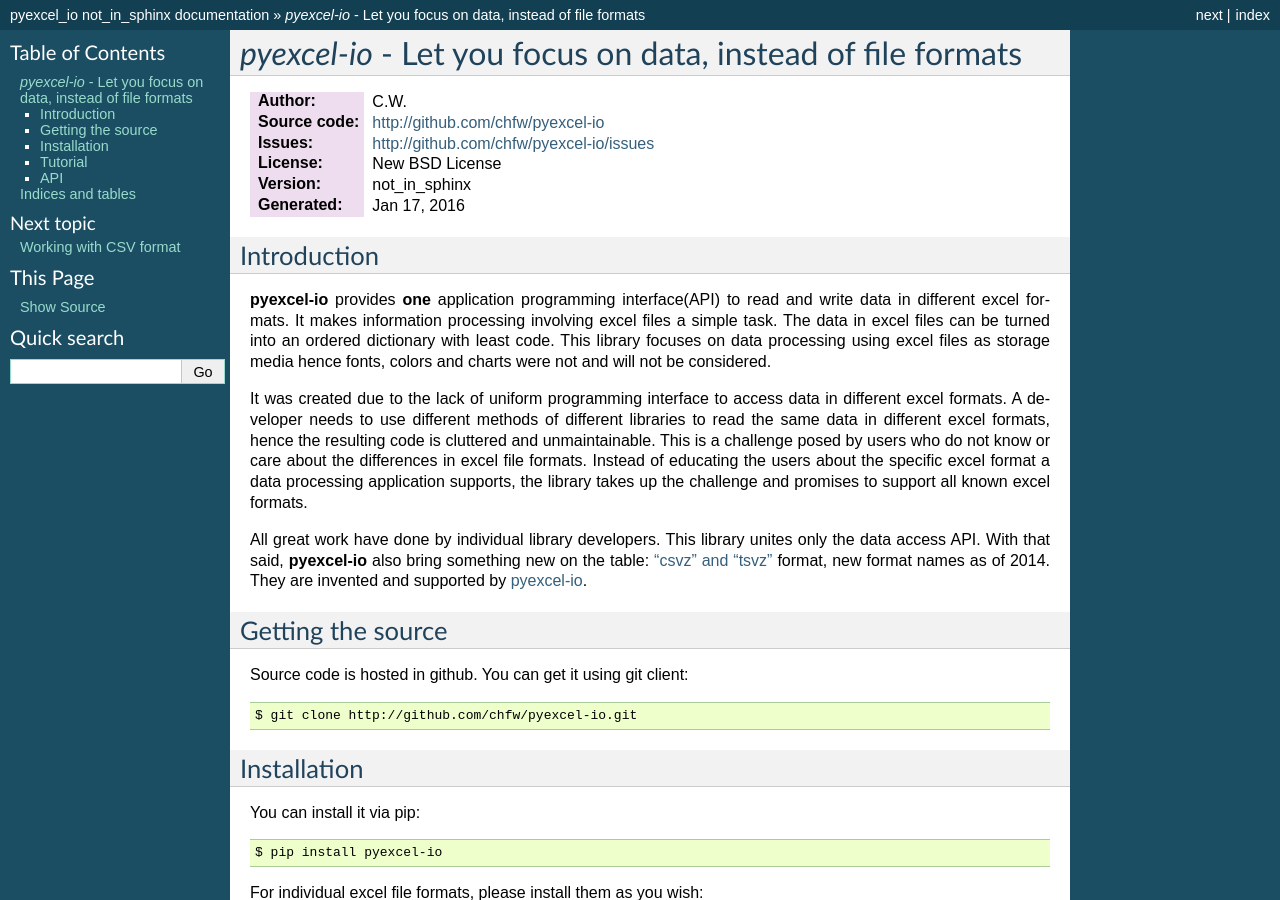
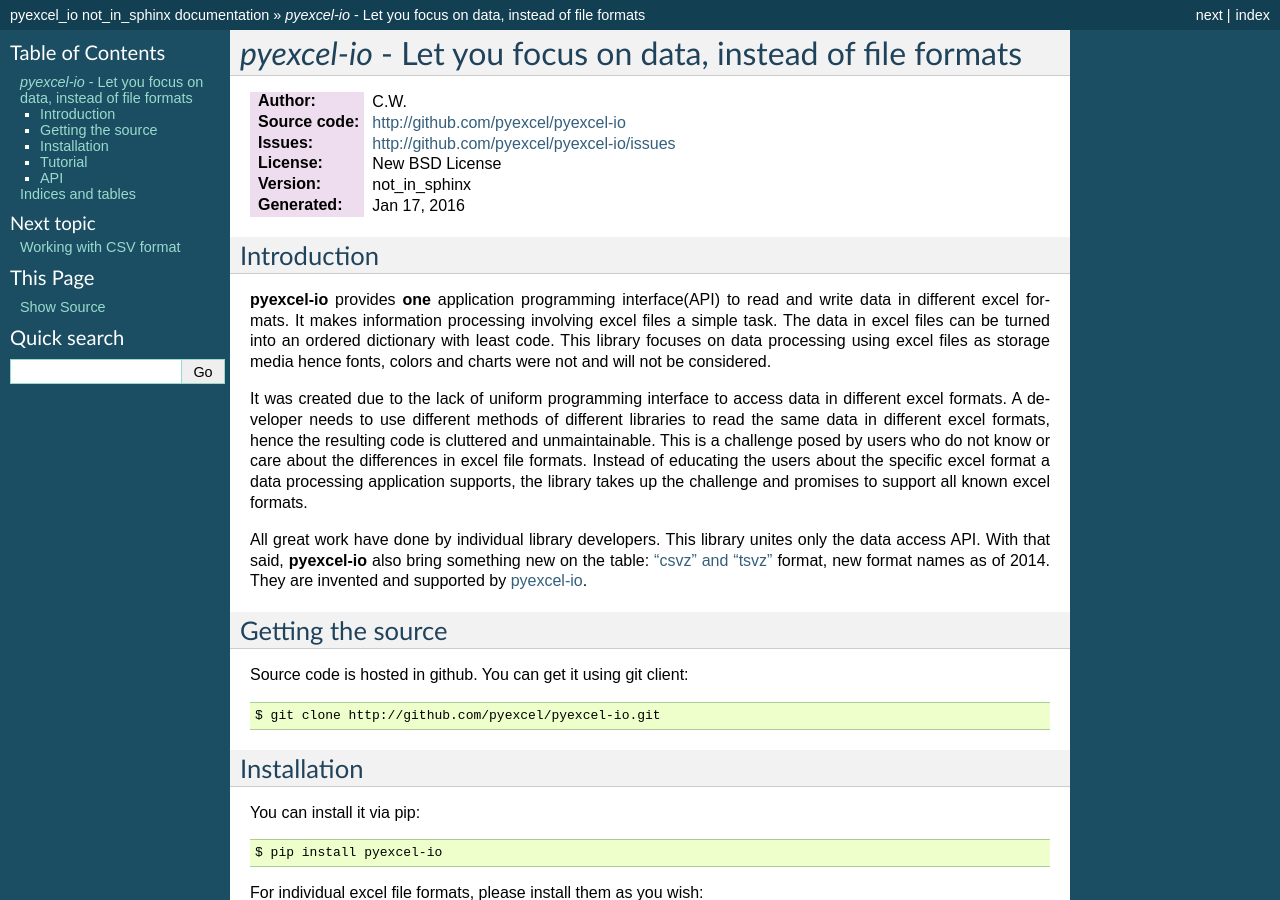
Before and after one commit to pyexcel/pyexcel-io, a Sphinx documentation site: the page built from doc/source/index.rst, in a window 1280 px wide and 900 px high. Built offline with Sphinx 7.4.7, drawn with Linux system fonts in a browser that asks for light colours; some of the changed lines change nothing that is shown.

Commit message:
update organisation

```diff
--- a/doc/source/index.rst
+++ b/doc/source/index.rst
@@ -8,8 +8,8 @@
 
 
 :Author: C.W.
-:Source code: http://github.com/chfw/pyexcel-io
-:Issues: http://github.com/chfw/pyexcel-io/issues
+:Source code: http://github.com/pyexcel/pyexcel-io
+:Issues: http://github.com/pyexcel/pyexcel-io/issues
 :License: New BSD License
 :Version: |version|
 :Generated: |today|
@@ -43,7 +43,7 @@
 
 Source code is hosted in github. You can get it using git client::
 
-    $ git clone http://github.com/chfw/pyexcel-io.git
+    $ git clone http://github.com/pyexcel/pyexcel-io.git
 
 Installation
 --------------------------------------------------------------------------------
@@ -93,11 +93,11 @@
     0.0.1         0.0.2       0.0.1        0.0.3        0.0.4
     ============= =========== ============ ============ ============
 
-.. _pyexcel-io: https://github.com/chfw/pyexcel-io
-.. _xls: https://github.com/chfw/pyexcel-xls
-.. _xlsx: https://github.com/chfw/pyexcel-xlsx
-.. _ods: https://github.com/chfw/pyexcel-ods
-.. _ods3: https://github.com/chfw/pyexcel-ods3
+.. _pyexcel-io: https://github.com/pyexcel/pyexcel-io
+.. _xls: https://github.com/pyexcel/pyexcel-xls
+.. _xlsx: https://github.com/pyexcel/pyexcel-xlsx
+.. _ods: https://github.com/pyexcel/pyexcel-ods
+.. _ods3: https://github.com/pyexcel/pyexcel-ods3
 
 Tutorial
 -------------------------------------------------
```
